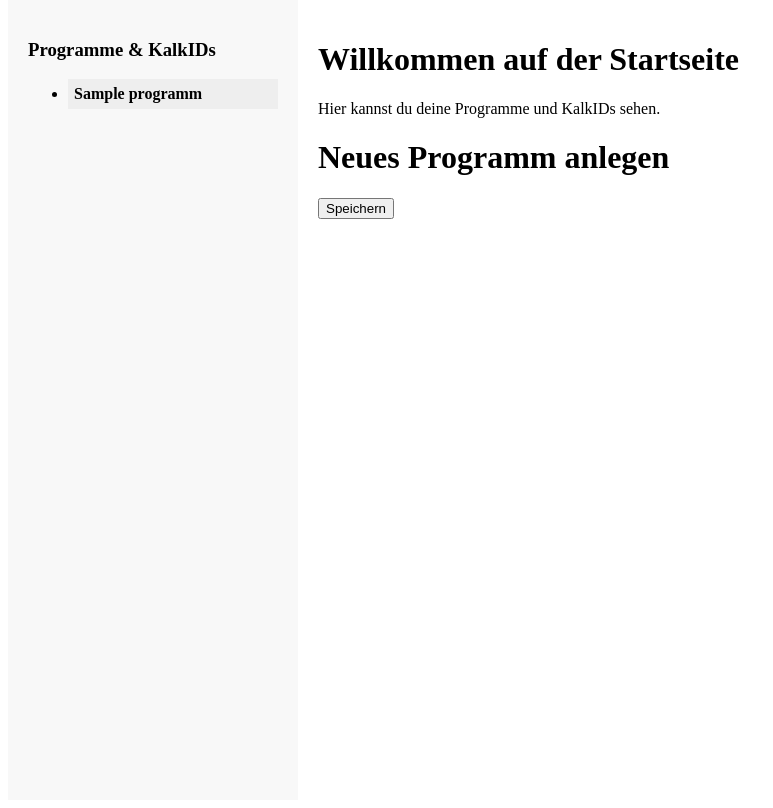
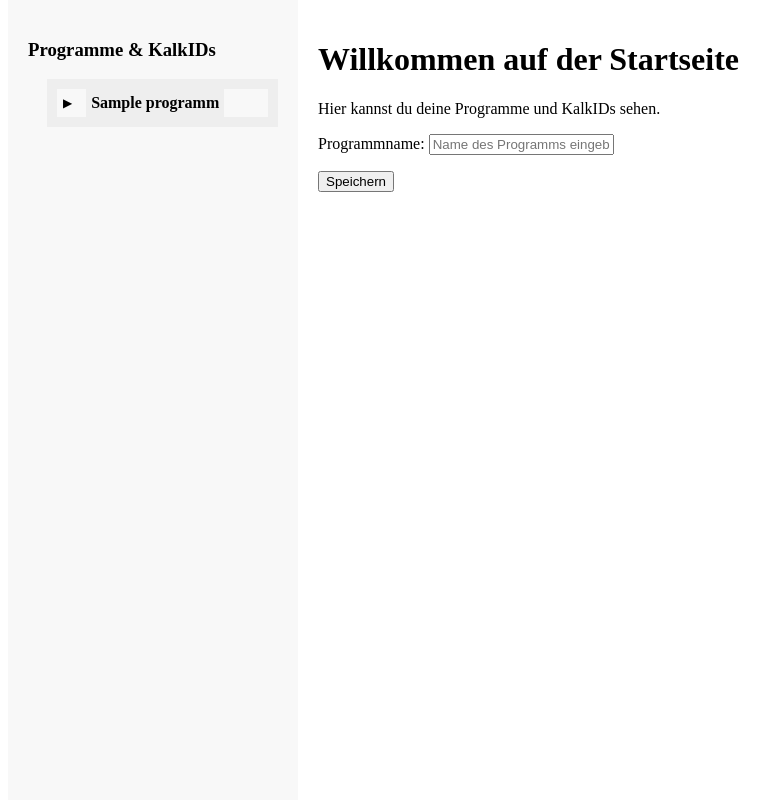
Before and after one commit to DaveStarts/ROI, a Django app: page / in a window 1280 px wide. Shown: the part 128-936 px from the top of the page, without its empty margins (0-773 px from the left). Run offline with Django 5.2, Linux system fonts and the light colour scheme; tables that the repository leaves empty hold one stand-in row (values such as "Sample post").

Commit message:
static version css hinzugefügt

```diff
--- a/ROI_app/templates/index.html
+++ b/ROI_app/templates/index.html
@@ -7,10 +7,17 @@
     <ul>
         {% for programm in programme %}
             <li class="programm-box">
-                <div id="programm-name-{{ programm.id }}" class="programm-header" onclick="toggleProgramme('kalk-{{ programm.id }}')"
-                    oncontextmenu="showContextMenu(event, {{ programm.id }}, '{{ programm.name|escapejs }}'); return false;">
-                    {{ programm.name }}
+                <div class="programm-header-wrapper">
+                    <!-- Kleiner Button vor dem Namen -->
+                    <button onclick="toggleProgramme(this, 'kalk-{{ programm.id }}')" class="toggle-btn">▶</button>
+
+                    <span id="programm-name-{{ programm.id }}"
+                        class="programm-header"
+                        oncontextmenu="showContextMenu(event, {{ programm.id }}, '{{ programm.name|escapejs }}'); return false;">
+                        {{ programm.name }}
+                    </span>
                 </div>
+
                 <ul id="kalk-{{ programm.id }}" style="display: none; margin-top: 10px;">
                     {% for kalk in programm.kalk_ids.all %}
                         <li>{{ kalk.name }}</li>
@@ -26,7 +33,6 @@
 {% block content %}
     <h1>Willkommen auf der Startseite</h1>
     <p>Hier kannst du deine Programme und KalkIDs sehen.</p>
-    <h1>Neues Programm anlegen</h1>
 
     <form method="POST" action="">
         {% csrf_token %}
@@ -47,10 +53,13 @@
     </div>
 
     <script>
-        function toggleProgramme(id) {
+        function toggleProgramme(button, id) {
             const el = document.getElementById(id);
             if (!el) return;
-            el.style.display = (el.style.display === 'none' || el.style.display === '') ? 'block' : 'none';
+
+            const isVisible = el.style.display === 'block';
+            el.style.display = isVisible ? 'none' : 'block';
+            button.textContent = isVisible ? '▶' : '▼';
         }
     </script>
 
--- a/ROI_app/templates/main.html
+++ b/ROI_app/templates/main.html
@@ -1,10 +1,9 @@
-{% load static %}
 <!DOCTYPE html>
 <html>
+    {% load static_version %}
 <head>
-    <meta charset="UTF-8">
     <title>{% block title %}Meine Seite{% endblock %}</title>
-    <link rel="stylesheet" href="{% static 'styles.css' %}">
+    <link rel="stylesheet" href="{% static_version 'styles.css' %}">
 </head>
 <body>
     <!-- Header steht ganz oben -->
--- /dev/null
+++ b/ROI_app/templatetags/static_version.py
@@ -0,0 +1,14 @@
+import os
+from django import template
+from django.templatetags.static import static
+from django.conf import settings
+
+register = template.Library()
+
+@register.simple_tag
+def static_version(path):
+    full_path = os.path.join(settings.BASE_DIR, 'static', path)
+    if os.path.exists(full_path):
+        version = int(os.path.getmtime(full_path))
+        return f"{static(path)}?v={version}"
+    return static(path)
--- a/ROI_app/views.py
+++ b/ROI_app/views.py
@@ -1,10 +1,11 @@
 from django.shortcuts import render, redirect
 from django.http import JsonResponse
-from django.views.generic import ListView, TemplateView
+from django.views.generic import ListView, TemplateView, FormView
 from .forms import ProgrammForm
 from .models import Projekt, Programm, Kalkulation
 from django.views.decorators.csrf import csrf_protect
 from django.utils.decorators import method_decorator
+from django.urls import reverse_lazy
 import json
 
 # Create your views here.
@@ -13,8 +14,14 @@
     template_name = 'projekt_liste.html'
     context_object_name = 'projekte'
 
-class IndexView(TemplateView):
+class IndexView(FormView):
     template_name = 'index.html'
+    form_class = ProgrammForm
+    success_url = reverse_lazy('index')  # Wohin nach Erfolg
+
+    def form_valid(self, form):
+        form.save()  # Speichern
+        return super().form_valid(form)
 
     def get_context_data(self, **kwargs):
         context = super().get_context_data(**kwargs)
@@ -44,19 +51,3 @@
         except Programm.DoesNotExist:
             return JsonResponse({'success': False, 'error': 'Programm nicht gefunden'}, status=404)
     return JsonResponse({'success': False, 'error': 'Invalid request'}, status=400)
-
-
-def index(request):
-    programme = Programm.objects.all()
-    form = ProgrammForm()
-
-    if request.method == 'POST':
-        form = ProgrammForm(request.POST)
-        if form.is_valid():
-            form.save()
-            return redirect('index')  # Name aus urls.py
-
-    return render(request, 'index.html', {
-        'programme': programme,
-        'form': form,
-    })
--- a/config/settings.py
+++ b/config/settings.py
@@ -116,9 +116,11 @@
 # Static files (CSS, JavaScript, Images)
 # https://docs.djangoproject.com/en/5.1/howto/static-files/
 
-STATIC_URL = 'static/'
+STATIC_URL = '/static/'
 
-STATICFILES_DIRS = [BASE_DIR / 'static']
+STATICFILES_DIRS = [
+    BASE_DIR / "static",
+]
 
 # Default primary key field type
 # https://docs.djangoproject.com/en/5.1/ref/settings/#default-auto-field
--- a/static/styles.css
+++ b/static/styles.css
@@ -1,19 +1,46 @@
 .sidebar {
     width: 300px;
     float: left;
-    background: #f0f0f0;
+    background: #232323;
     padding: 1em;
 }
 .programm-box {
-    border: 1px solid #eee;
+    border: 10px solid #eee;
     margin-bottom: 2px;
     padding: 0px;
-    cursor: pointer;
 }
 .programm-header {
     background-color: #eee;
     padding: 5px;
+    font-weight: bold;
+}
+
+.programm-header-wrapper {
+    display: flex;
+    align-items: center;  /* vertikal zentrieren */
+    gap: 8px;              /* Abstand zwischen Button und Text */
+}
+
+.toggle-btn {
+    font-size: 12px;
+    padding: 2px 6px;
+    background-color: transparent;
+    border: none;
+    outline: none;
+    box-shadow: none;
     cursor: pointer;
-    font-weight: bold;
-    cursor: pointer;
+    transition: transform 0.2s;
 }
+
+.toggle-btn:focus {
+    outline: none;
+}
+
+ul {
+    list-style-type: none;
+    padding-left: 0.5cm;
+}
+
+ul ul {
+    padding-left: 3em; /* Noch weiter eingerückt für untergeordnete Listen */
+}
```
Also changed, not shown: ROI_app/templatetags/__init__.py (added).
